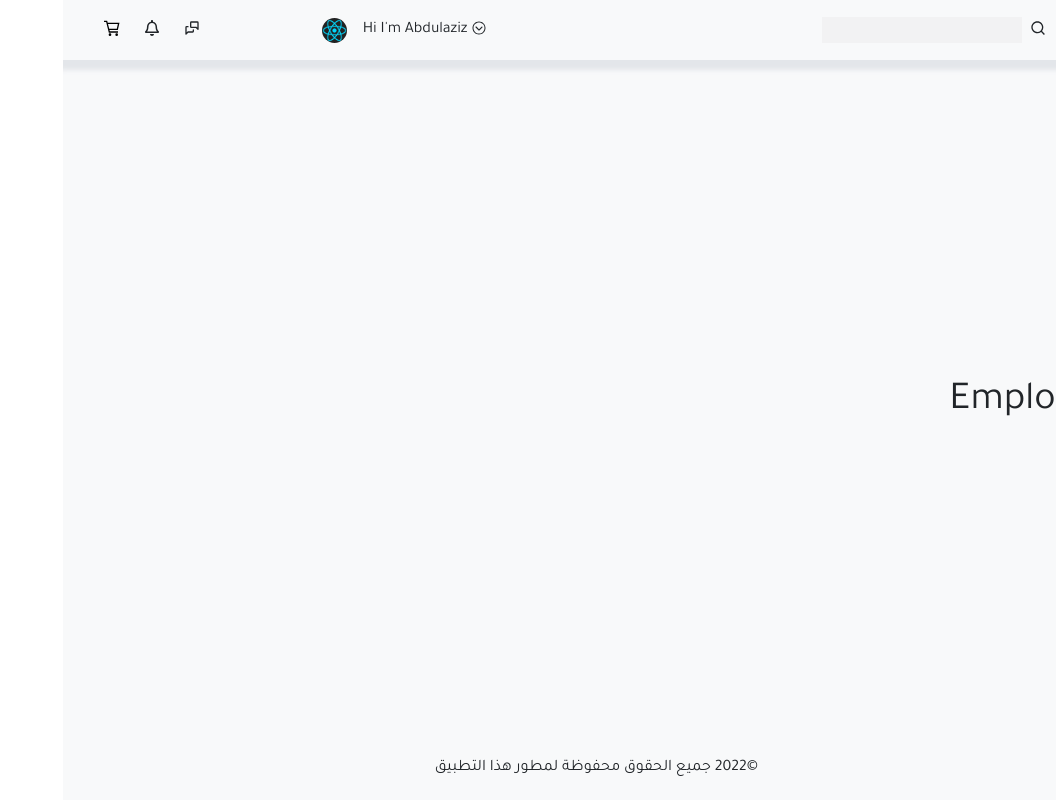
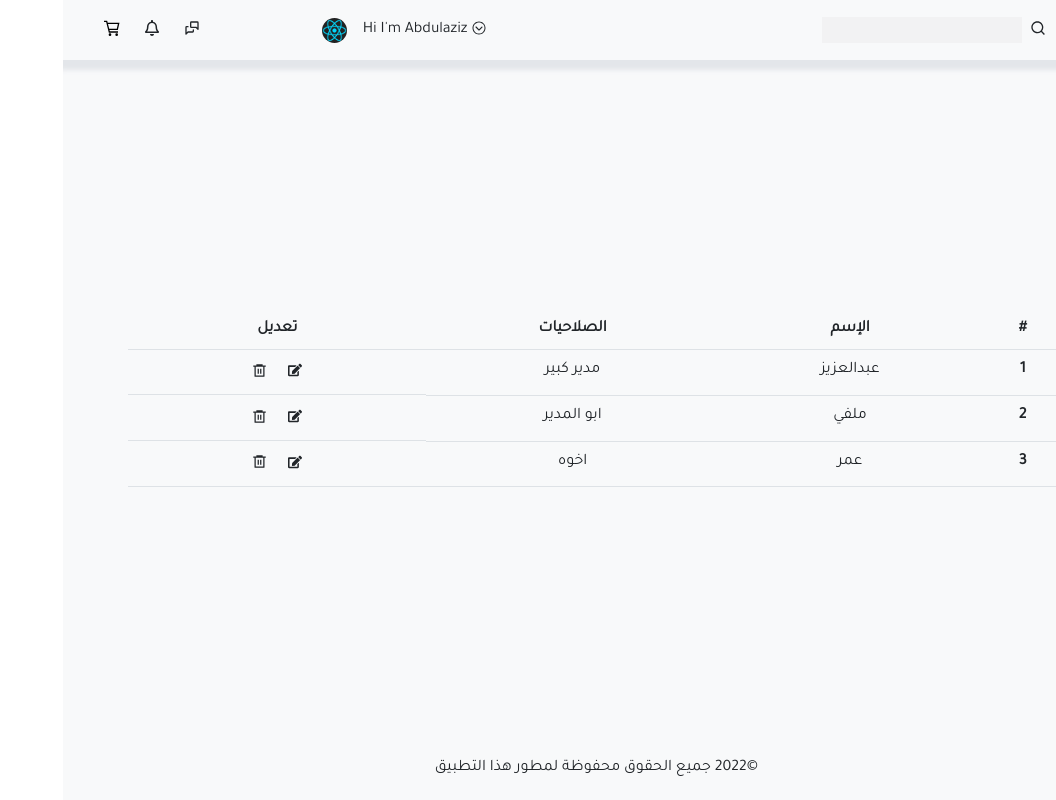
Before and after one commit to azmlan/dashboard-react, a React (Create React App) app: page /employees in a window 1280 px wide. Shown: the whole page, without its empty margins (224-1280 px from the left). Built offline with nearby package versions, Linux system fonts and the light colour scheme.

Commit message:
Employees done

```diff
--- a/src/App.css
+++ b/src/App.css
@@ -1,3 +1,7 @@
+body{
+    padding: 0;
+    margin: 0;
+}
 .sidebarApp{
 
 }
@@ -38,6 +42,21 @@
     height: 20px;
     transition:  ease-in-out 0.3s;
 }
+
+.employees table  tr {
+    text-align: center;
+}
+tbody tr:hover{
+    background-color: rgba(12, 12, 12, 0.01);
+}
+.iconCircle{
+    width: 1.8rem;
+    height: 1.8rem;
+    margin-left: 3px;
+    margin-right: 3px;
+    padding: 0;
+    border-radius: 1000px;
+}
 @media (max-width: 576px) {
     .col-xs-12 {
         flex: 0 0 auto;
--- a/src/pages/Employees.jsx
+++ b/src/pages/Employees.jsx
@@ -1,11 +1,50 @@
 import React from 'react'
-
+import {FaEdit} from 'react-icons/fa'
+import {RiDeleteBin6Line} from 'react-icons/ri';
 export default function Employees() {
   return (
-    <div>
-        <h1>
-        Employees
-        </h1>
+    <div className='employees '>
+      <div style={{maxWidth:"90%"}} className='container '>
+        <table className="table ">
+  <thead >
+    <tr>
+      <th>#</th>
+      <th>الإسم</th>
+      <th>الصلاحيات</th>
+      <th>تعديل</th>
+    </tr>
+  </thead>
+  <tbody>
+    <tr>
+      <th >1</th>
+      <td>عبدالعزيز</td>
+      <td>مدير كبير</td>
+      <td className='d-flex  justify-content-center'>
+        <button className='btn btn-sm noBorder   text-dark iconCircle   '><FaEdit size={14}/></button>
+        <button className='btn btn-sm noBorder   text-dark iconCircle'><RiDeleteBin6Line size={15}/></button>
+      </td>
+    </tr>
+    <tr>
+      <th >2</th>
+      <td>ملفي</td>
+      <td>ابو المدير</td>
+      <td className='d-flex  justify-content-center'>
+        <button className='btn btn-sm noBorder   text-dark iconCircle   '><FaEdit size={14}/></button>
+        <button className='btn btn-sm noBorder   text-dark iconCircle'><RiDeleteBin6Line size={15}/></button>
+      </td>
+    </tr>
+    <tr >
+      <th >3</th>
+      <td>عمر</td>
+      <td>اخوه</td>
+      <td className='d-flex  justify-content-center'>
+        <button className='btn btn-sm noBorder   text-dark iconCircle   '><FaEdit size={14}/></button>
+        <button className='btn btn-sm noBorder   text-dark iconCircle'><RiDeleteBin6Line size={15}/></button>
+      </td>
+    </tr>
+  </tbody>
+</table>
+    </div>
     </div>
   )
 }
```
